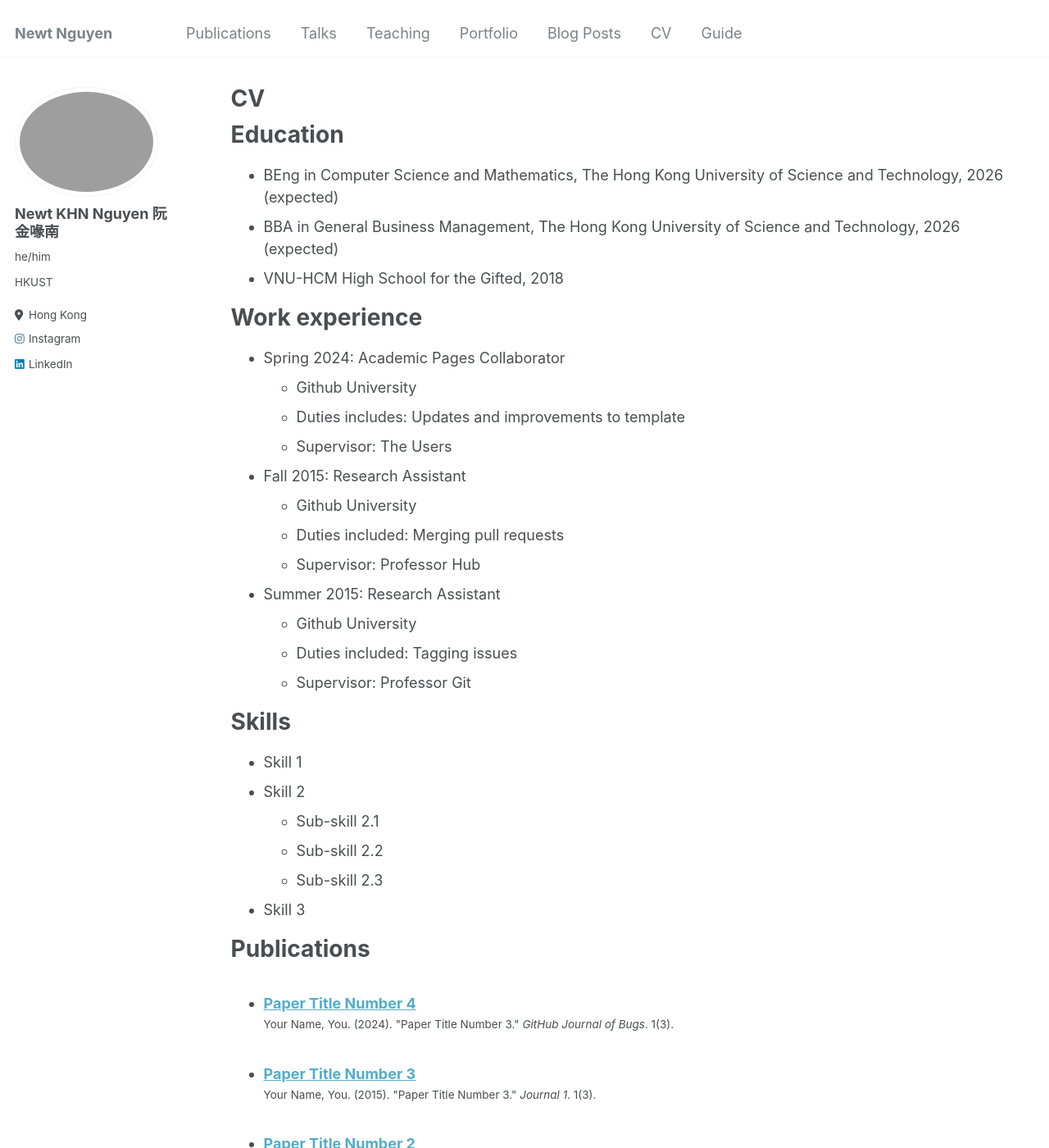
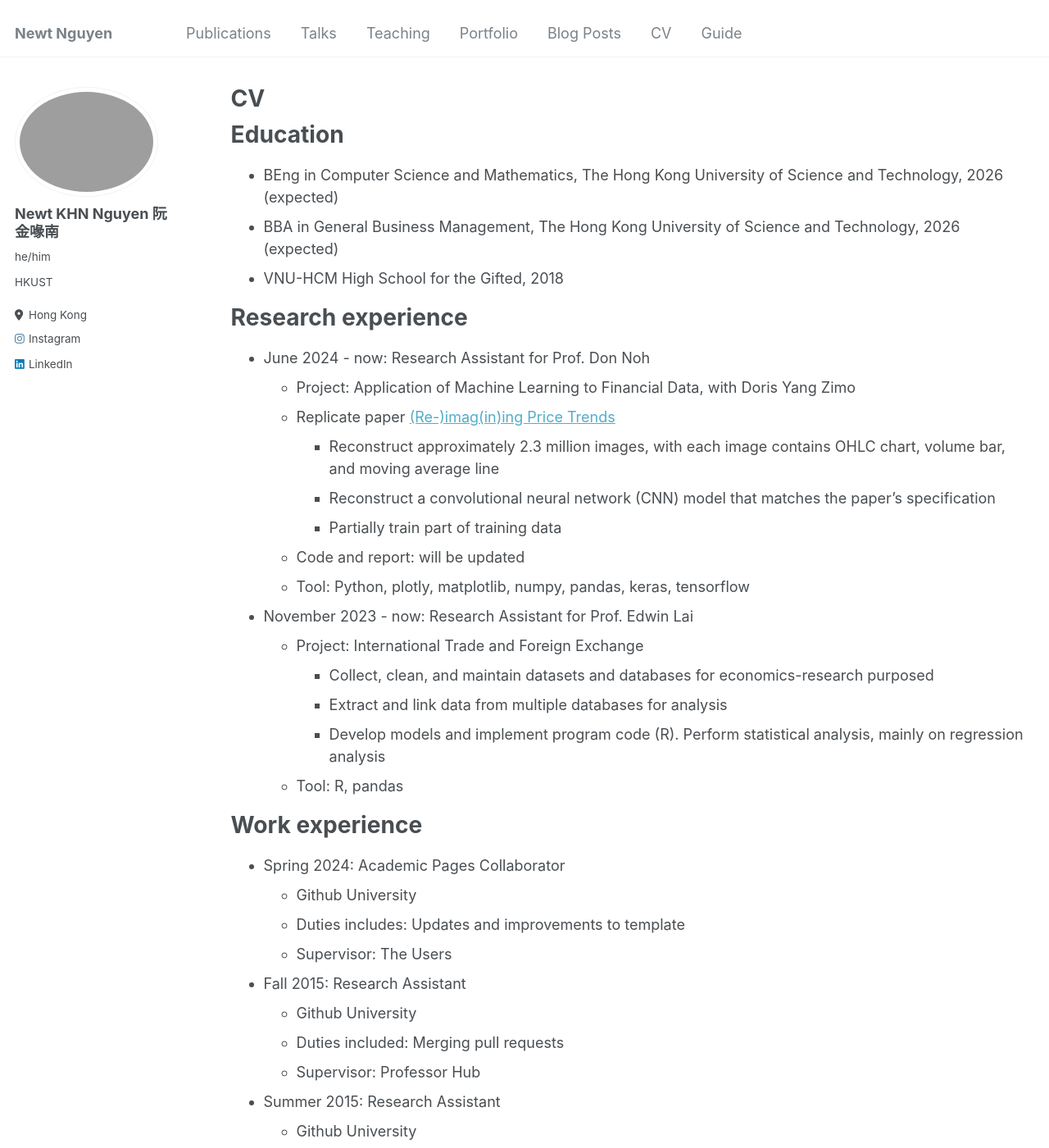
Before and after one commit to newtdes/newtdes.github.io, a Jekyll site: the page built from _pages/cv.md, in a window 1280 px wide and 1400 px high. Shown: the whole window at 82% size. Built offline with Jekyll 4.4.1, drawn with Linux system fonts in a browser that asks for light colours.

Commit message:
Updated Academic Activities

```diff
--- a/_pages/cv.md
+++ b/_pages/cv.md
@@ -14,6 +14,23 @@ Education
 * BEng in Computer Science and Mathematics, The Hong Kong University of Science and Technology, 2026 (expected)
 * BBA in General Business Management, The Hong Kong University of Science and Technology, 2026 (expected)
 * VNU-HCM High School for the Gifted, 2018
+
+Research experience
+=====
+* June 2024 - now: Research Assistant for Prof. Don Noh
+  * Project: Application of Machine Learning to Financial Data, with Doris Yang Zimo
+  * Replicate paper [(Re-)imag(in)ing Price Trends](https://economics.yale.edu/research/re-imagining-price-trends)
+    * Reconstruct approximately 2.3 million images, with each image contains OHLC chart, volume bar, and moving average line
+    * Reconstruct a convolutional neural network (CNN) model that matches the paper's specification
+    * Partially train part of training data
+  * Code and report: will be updated
+  * Tool: Python, plotly, matplotlib, numpy, pandas, keras, tensorflow
+* November 2023 - now: Research Assistant for Prof. Edwin Lai
+  * Project: International Trade and Foreign Exchange
+    * Collect, clean, and maintain datasets and databases for economics-research purposed
+    * Extract and link data from multiple databases for analysis
+    * Develop models and implement program code (R). Perform statistical analysis, mainly on regression analysis
+  * Tool: R, pandas
 
 Work experience
 ======
```
Also changed, not shown: _pages/about.md (+1 -1 lines).
